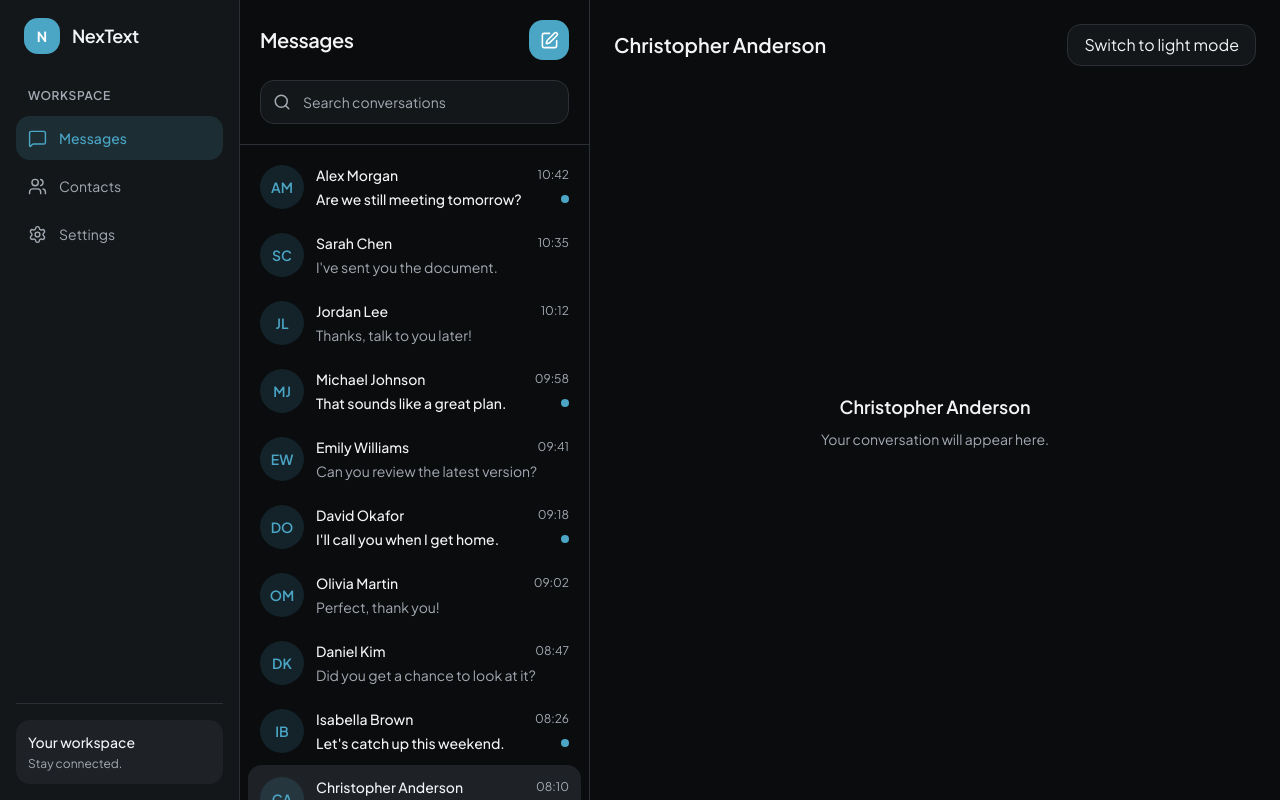
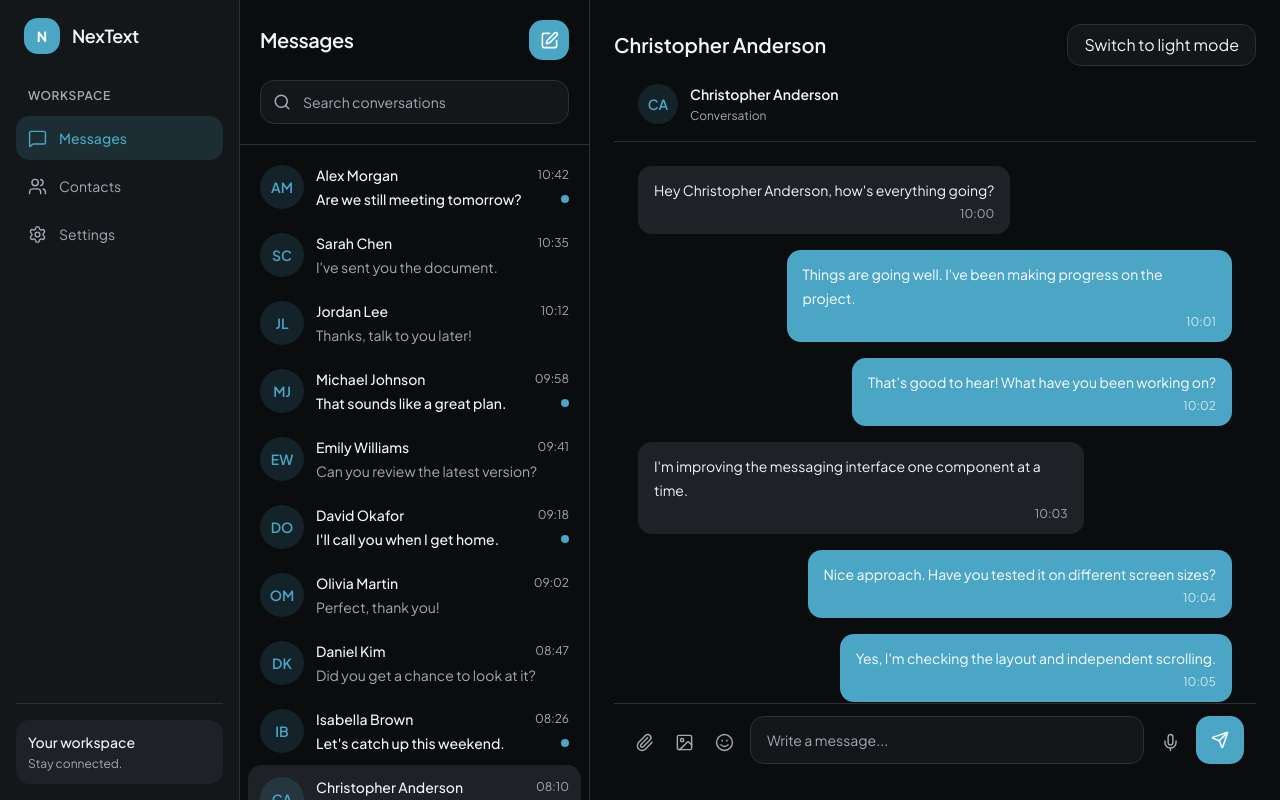
Before and after one commit to Metgala1/nextext, a Next.js app: page / in a window 1280 px wide. Both pictures are taken after a click on the button 414 px from the left and 799 px from the top of the page. Built offline with nearby package versions, Linux system fonts and the light colour scheme.

Commit message:
Worked on the chat and chat composer components

```diff
--- a/src/app/page.tsx
+++ b/src/app/page.tsx
@@ -7,37 +7,43 @@ import ConversationList from "@/components/conversation-list";
 import { MessageSquareText } from "lucide-react";
 import { useState } from "react";
 import { sampleConversations } from "@/data/conversation";
+import ChatHeader from "@/components/chat-header";
+import MessageList from "@/components/message-list";
+import { getSampleMessages } from "@/data/messages";
+import MessageComposer from "@/components/message-composer";
 
 export default function Home() {
   const [selectedConversationId, setSelectedConversationId] =  useState<string | null>(null);
   const selectedConversation = sampleConversations.find((chat) => chat.id === selectedConversationId)
+  const messages = selectedConversation ? getSampleMessages(selectedConversation.id, selectedConversation.name) : []
+
+
+
   return (
 <AppShell>
 
-<main className="flex min-h-screen">
+<main className="flex h-screen overflow-hidden">
   <NavigationRail />
   <ConversationList selectedConversationId={selectedConversationId} onSelectConversation={setSelectedConversationId} />
 
-  <section className="flex min-w-0 flex-1 flex-col p-6">
+  <section className="flex h-screen min-h-0 min-w-0 flex-1 flex-col overflow-hidden p-6">
     <header className="flex items-center justify-between">
       <h1 className="text-xl font-semibold">{selectedConversation?.name ?? "NexText"}</h1>
       <ThemeToggle />
     </header>
 
    {selectedConversation ? (
-  <div className="flex flex-1 items-center justify-center">
-    <div className="text-center">
-      <h2 className="text-lg font-semibold">
-        {selectedConversation.name}
-      </h2>
+    <div className="flex flex-1 flex-col overflow-hidden">
+    <ChatHeader
+      name={selectedConversation.name}
+      initials={selectedConversation.initials}
+    />
 
-      <p className="mt-2 text-sm text-text-secondary">
-        Your conversation will appear here.
-      </p>
+    <MessageList messages={messages} />
+    <MessageComposer />
     </div>
-  </div>
-) : (
-  <div className="flex flex-1 items-center justify-center">
+    ) : (
+    <div className="flex flex-1 items-center justify-center">
     <div className="max-w-sm text-center">
       <div className="mx-auto mb-4 flex size-14 items-center justify-center rounded-default bg-surface-elevated">
         <MessageSquareText
@@ -55,8 +61,8 @@ export default function Home() {
         Select a conversation to start chatting.
       </p>
     </div>
-  </div>
-)}
+      </div>
+    )}
   </section>
 </main>
 </AppShell>
--- /dev/null
+++ b/src/components/chat-header.tsx
@@ -0,0 +1,32 @@
+"use client";
+
+type ChatHeaderProps = {
+  name: string;
+  initials: string;
+};
+
+export default function ChatHeader({
+  name,
+  initials,
+}: ChatHeaderProps) {
+  return (
+    <header className="flex h-[76px] shrink-0 items-center gap-3 border-b border-border px-6">
+      <div
+        className="flex size-10 shrink-0 items-center justify-center rounded-full bg-accent/15 text-sm font-semibold text-accent"
+        aria-hidden="true"
+      >
+        {initials}
+      </div>
+
+      <div className="min-w-0">
+        <h2 className="truncate text-sm font-semibold">
+          {name}
+        </h2>
+
+        <p className="mt-1 text-xs text-text-secondary">
+          Conversation
+        </p>
+      </div>
+    </header>
+  );
+}
--- /dev/null
+++ b/src/components/message-composer.tsx
@@ -0,0 +1,70 @@
+import {
+  Send,
+  Paperclip,
+  Image as ImageIcon,
+  Smile,
+  Mic,
+} from "lucide-react";
+
+export default function MessageComposer() {
+  return (
+    <form
+      className="flex shrink-0 items-end gap-2 border-t border-border p-3"
+      onSubmit={(event) => event.preventDefault()}
+    >
+      <div className="flex min-w-0 flex-1 items-end gap-2">
+  <div className="flex items-center gap-1 pb-1">
+    <button
+      type="button"
+      aria-label="Attach a file"
+      className="flex size-9 shrink-0 items-center justify-center rounded-default text-text-secondary transition-colors hover:bg-surface-elevated hover:text-foreground"
+    >
+      <Paperclip size={19} strokeWidth={1.8} />
+    </button>
+
+    <button
+      type="button"
+      aria-label="Add an image"
+      className="flex size-9 shrink-0 items-center justify-center rounded-default text-text-secondary transition-colors hover:bg-surface-elevated hover:text-foreground"
+    >
+      <ImageIcon size={19} strokeWidth={1.8} />
+    </button>
+
+    <button
+      type="button"
+      aria-label="Add an emoji"
+      className="flex size-9 shrink-0 items-center justify-center rounded-default text-text-secondary transition-colors hover:bg-surface-elevated hover:text-foreground"
+    >
+      <Smile size={19} strokeWidth={1.8} />
+    </button>
+  </div>
+
+  <label className="flex min-h-12 min-w-0 flex-1 items-center rounded-default border border-border bg-surface px-4 focus-within:border-accent">
+    <span className="sr-only">Write a message</span>
+
+    <input
+      type="text"
+      placeholder="Write a message..."
+      className="w-full min-w-0 bg-transparent py-3 text-sm text-foreground outline-none placeholder:text-text-secondary"
+    />
+  </label>
+
+  <button
+    type="button"
+    aria-label="Record a voice message"
+    className="mb-1 flex size-9 shrink-0 items-center justify-center rounded-default text-text-secondary transition-colors hover:bg-surface-elevated hover:text-foreground"
+  >
+    <Mic size={19} strokeWidth={1.8} />
+  </button>
+</div>
+
+<button
+  type="submit"
+  aria-label="Send message"
+  className="flex size-12 shrink-0 items-center justify-center rounded-default bg-accent text-white transition-opacity hover:opacity-90"
+>
+  <Send size={18} aria-hidden="true" />
+</button>
+    </form>
+  );
+}
--- /dev/null
+++ b/src/components/message-list.tsx
@@ -0,0 +1,56 @@
+import MessageComposer from "./message-composer";
+
+type Message = {
+  id: string;
+  text: string;
+  sender: "me" | "them";
+  timestamp: string;
+};
+
+type MessageListProps = {
+  messages: Message[];
+};
+
+export default function MessageList({
+  messages,
+}: MessageListProps) {
+  return (
+    <div
+      aria-label="Messages"
+      className="flex min-h-0 flex-1 flex-col gap-4 overflow-y-auto p-6"
+    >
+      {messages.map((message) => {
+        const isMine = message.sender === "me";
+
+        return (
+          <div
+            key={message.id}
+            className={`flex ${
+              isMine ? "justify-end" : "justify-start"
+            }`}
+          >
+            <div
+              className={`max-w-[75%] rounded-default px-4 py-3 ${
+                isMine
+                  ? "bg-accent text-white"
+                  : "bg-surface-elevated text-foreground"
+              }`}
+            >
+              <p className="whitespace-pre-wrap break-words text-sm leading-6">
+                {message.text}
+              </p>
+
+              <p
+                className={`mt-1 text-right text-xs ${
+                  isMine ? "text-white/75" : "text-text-secondary"
+                }`}
+              >
+                {message.timestamp}
+              </p>
+            </div>
+          </div>
+        );
+      })}
+    </div>
+  );
+}
--- /dev/null
+++ b/src/data/messages.ts
@@ -0,0 +1,31 @@
+export type Message = {
+  id: string;
+  text: string;
+  sender: "me" | "them";
+  timestamp: string;
+};
+
+export function getSampleMessages(
+  conversationId: string,
+  contactName: string,
+): Message[] {
+  const messageTexts = [
+    `Hey ${contactName}, how's everything going?`,
+    "Things are going well. I've been making progress on the project.",
+    "That's good to hear! What have you been working on?",
+    "I'm improving the messaging interface one component at a time.",
+    "Nice approach. Have you tested it on different screen sizes?",
+    "Yes, I'm checking the layout and independent scrolling.",
+    "Great! We should also make sure long messages wrap correctly.",
+    "Agreed. I'll test that before moving on to the composer.",
+    "Sounds like a plan. Keep me updated!",
+    "Will do. Thanks for checking in.",
+  ];
+
+  return Array.from({ length: 40 }, (_, index) => ({
+    id: `${conversationId}-message-${index + 1}`,
+    text: messageTexts[index % messageTexts.length],
+    sender: index % 3 === 0 ? "them" : "me",
+    timestamp: `10:${String(index % 60).padStart(2, "0")}`,
+  }));
+}
```
